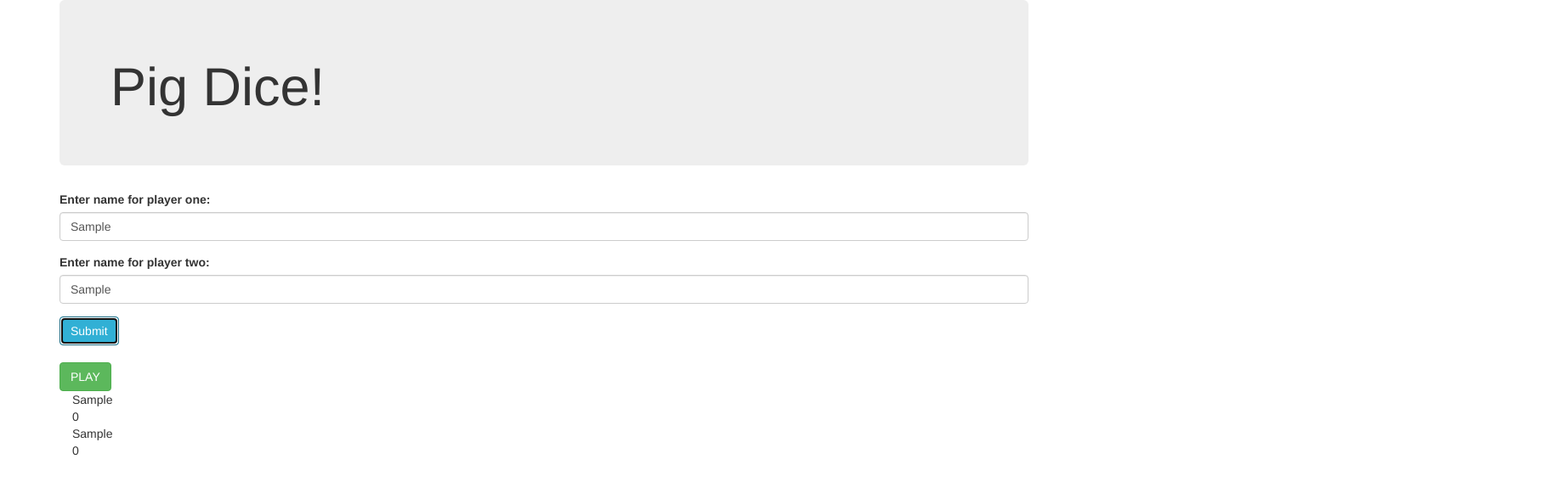
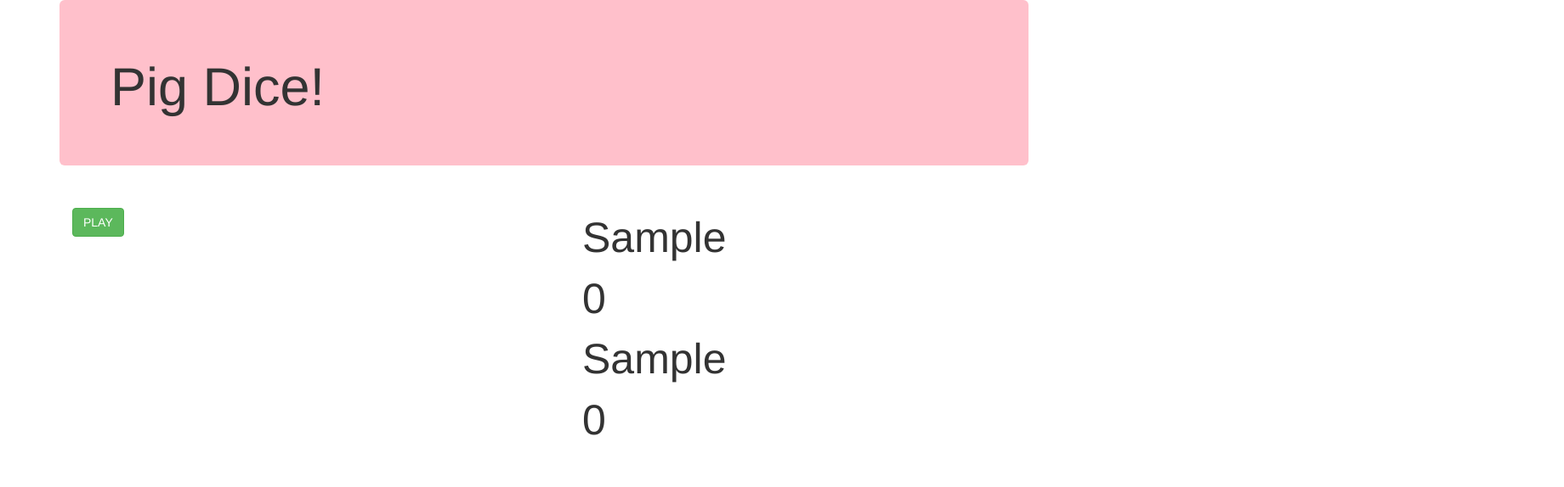
Before and after one commit to kbordon/intro-week4-pig-dice-home2, a plain HTML site: page index.html in a window 1280 px wide. Both pictures are taken after typing "Sample", "Sample" into the empty fields and a click on the button "Submit". Shown: the whole page at 85% size, 1840 px wide, since content can reach past the window. Drawn offline with nearby package versions, Linux system fonts and the light colour scheme.

Commit message:
Add grid to index.html to display content more orderly.

```diff
--- a/css/styles.css
+++ b/css/styles.css
@@ -1,7 +1,19 @@
 #score-total {
+  font-size: 30px;
+}
+
+#button-hold, #button-play {
+  display : none;
+}
+
+#score-keeper {
   font-size: 50px;
 }
 
-#button-hold {
-  display : none;
+.form-control {
+  width: 500px;
 }
+
+.jumbotron {
+  background-color: pink;
+}
--- a/index.html
+++ b/index.html
@@ -30,12 +30,20 @@
       </div>
 
       <br>
-      <button type="button" id="button-play" class="btn btn-success">PLAY</button>
-      <button type="button" id="button-hold" class="btn btn-warning">HOLD</button>
-      <div id="score-total">
-      </div>
+      <div class="container" id="game-box">
+        <div class="row">
+          <div class="col-md-6">
+            <button type="button" id="button-play" class="btn btn-success">PLAY</button>
+            <button type="button" id="button-hold" class="btn btn-warning">HOLD</button>
+            <div id="score-total">
+            </div>
+          </div>
 
-      <div id="score-keeper">
+          <div class="col-md-6">
+            <div id="score-keeper">
+            </div>
+          </div>
+        </div>
       </div>
     </div>
 
--- a/js/scripts.js
+++ b/js/scripts.js
@@ -32,6 +32,8 @@ $(document).ready(function(){
 
     // var nameInput = $("#player-one").val();
     // var newPlayer = new Player(nameInput);
+    $("#create-player").hide();
+    $("#button-play").show();
     var playerArray = [];
     $("input").each(function() {
       var newPlayer = new Player($(this).val());
```
